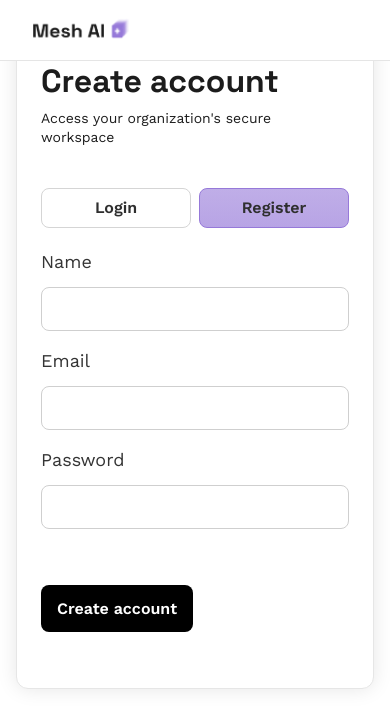
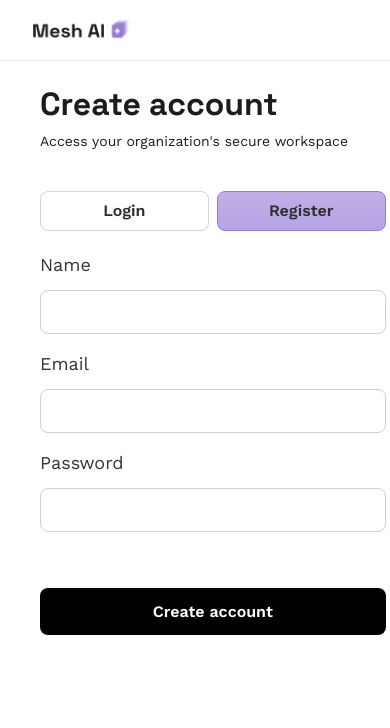
Before and after one commit to LF808mlb/ai-se_project_mesh-ai, a React (Vite) app in the folder client/: page /register in a window 390 px wide. Shown: the top 728 px of the page. Built offline with nearby package versions, Linux system fonts and the light colour scheme.

Commit message:
git commit -m "css mobile style"

```diff
--- a/client/src/assets/css/form.css
+++ b/client/src/assets/css/form.css
@@ -119,3 +119,24 @@
   font-size: 13px;
   color: #e36161;
 }
+
+@media (max-width: 1200px) {
+  .form {
+    width: 393.6470642089844px;
+    min-width: 393.6470642089844px;
+    max-width: 393.6470642089844px;
+    flex: 0 0 auto;
+    height: 650.1217651367188px;
+    padding-top: 48px;
+    margin-left: 15.99px;
+    margin-right: 15.66px;
+    border: none;
+    box-shadow: none;
+    box-sizing: border-box;
+  }
+
+  .form__submit-btn {
+    width: 100%;
+    box-sizing: border-box;
+  }
+}
```
